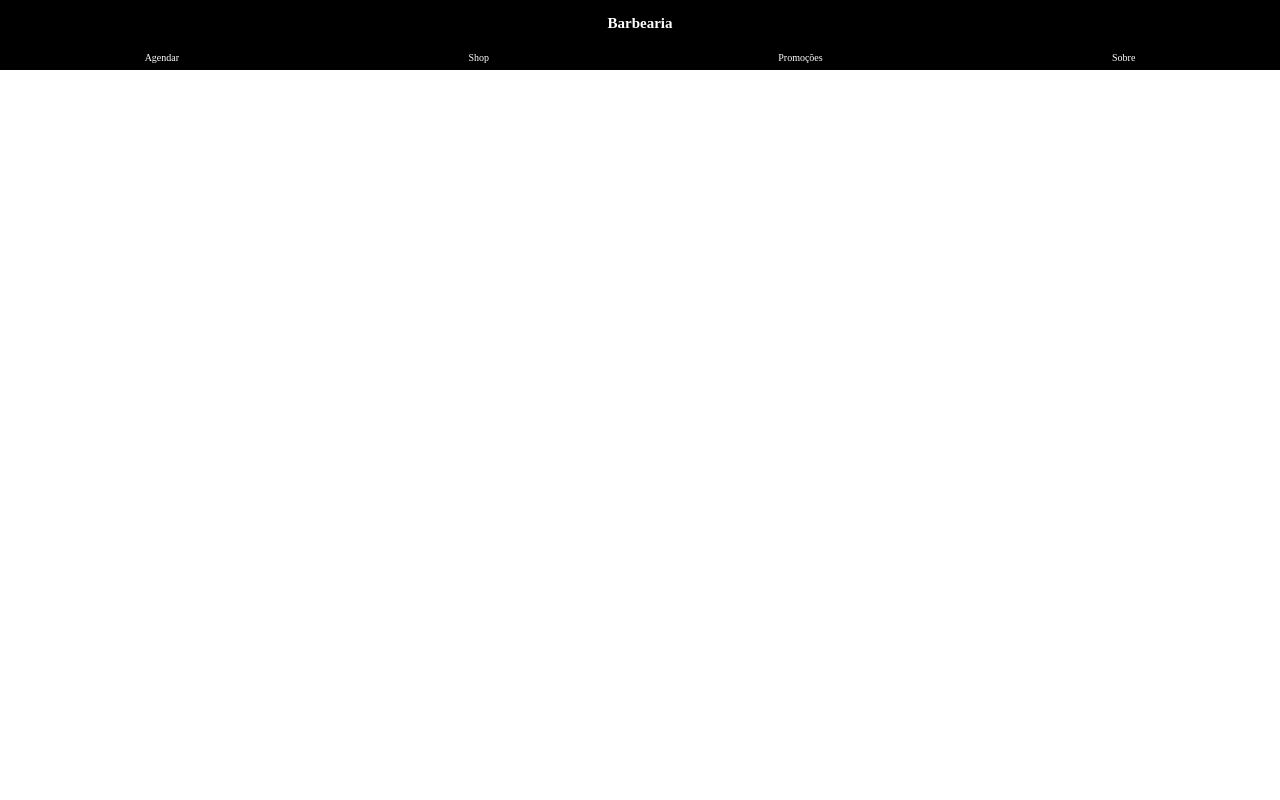
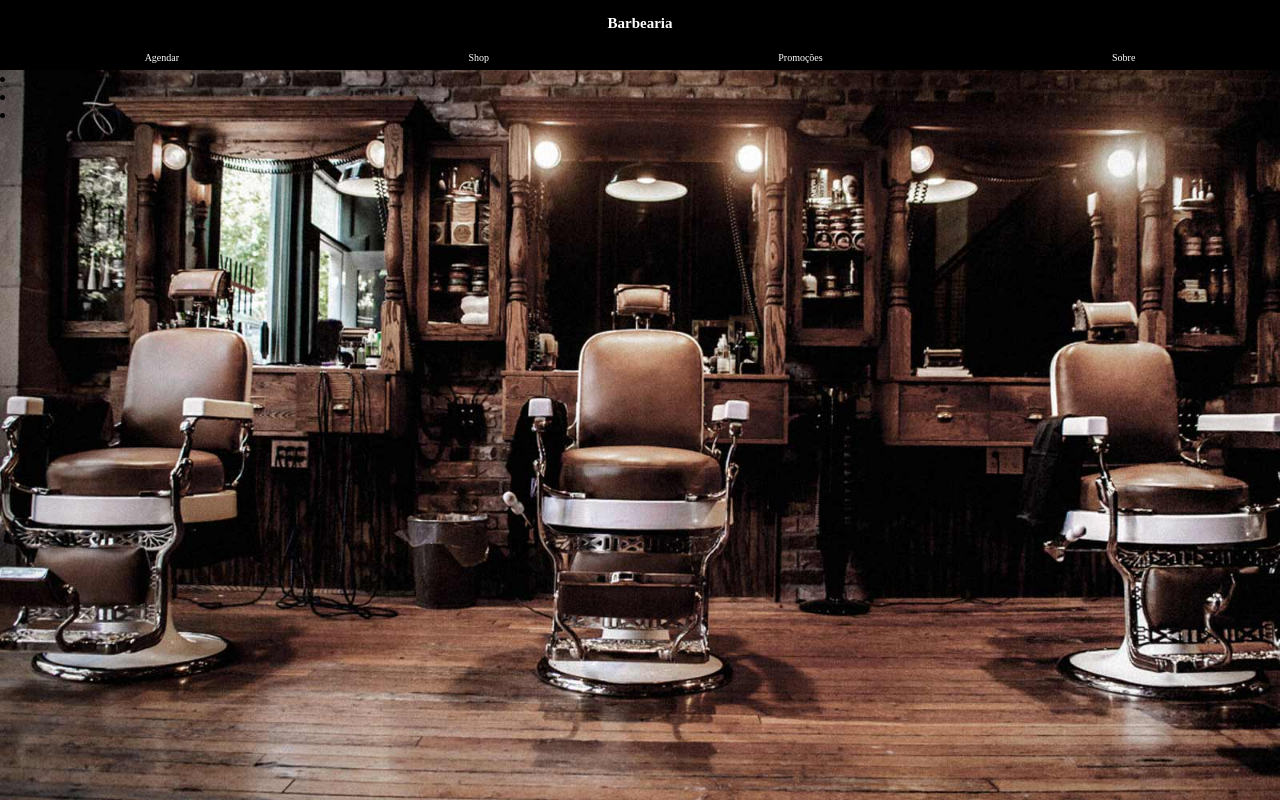
Before and after one commit to LucasSantos767/TreinoP, a plain HTML site: page index.html in a window 1280 px wide. Drawn offline with Linux system fonts and the light colour scheme.

Commit message:
adicionando main

```diff
--- a/index.html
+++ b/index.html
@@ -1,5 +1,6 @@
 <!DOCTYPE html>
 <html lang="pr-br">
+
 <head>
     <meta charset="UTF-8">
     <meta http-equiv="X-UA-Compatible" content="IE=edge">
@@ -7,7 +8,8 @@
     <meta name="viewport" content="width=device-width, initial-scale=1.0">
     <title>TesteP</title>
 </head>
-<body>
+
+<body class="page">
     <header>
         <h1>Barbearia</h1>
         <div>
@@ -17,6 +19,15 @@
             <li><a href="">Sobre</a></li>
         </div>
     </header>
+    <main>
+        <aside>
+            <div>
+                <li><a href=""></a></li>
+                <li><a href=""></a></li>
+                <li><a href=""></a></li>
+            </div>
+        </aside>
+    </main>
+</body>
 
-</body>
 </html>
--- a/style.css
+++ b/style.css
@@ -32,3 +32,9 @@ header div{
     align-items: center;
 
 }
+.page{
+
+    background-image: url('fundo.jpg');
+    background-repeat: no-repeat;
+    background-size: 100%;
+}
```
Also changed, not shown: corte1.jpg (added), corte2.jpg (added), corte3.jpg (added), fundo.jpg (added).
